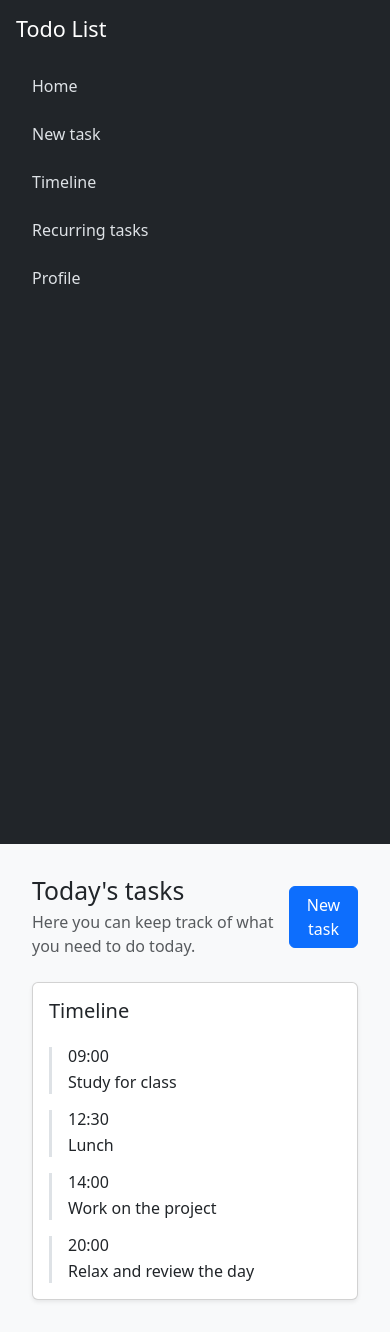
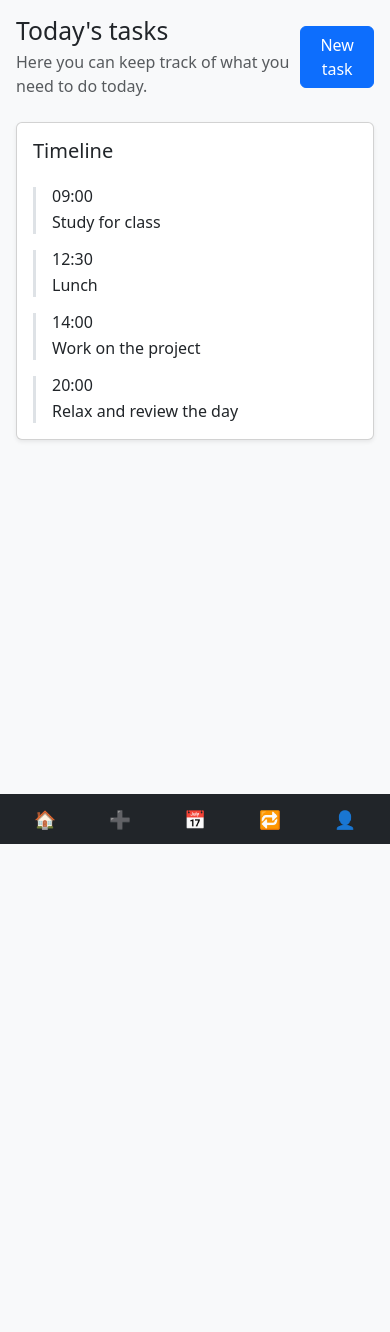
Before and after one commit to thiagoono/projeto-final-cs50, a Flask app: page / in a window 390 px wide. After the commit the page ends 844 px from the top, so only its background shows below. Run offline with Flask 3, Linux system fonts and the light colour scheme; a user stored in the database is signed in; some libraries are stand-ins or nearby versions.

Commit message:
Change the layout to create a bottom navigation bar instead of a sidebar for mobile users

```diff
--- a/templates/layout.html
+++ b/templates/layout.html
@@ -25,6 +25,38 @@
             .content {
                 padding: 2rem;
             }
+            .mobile-nav {
+                display: none;
+            }
+
+            @media (max-width: 767.98px) {
+                .sidebar {
+                    display: none !important;
+                }
+                .content {
+                    padding: 1rem 1rem 5.5rem;
+                }
+                .mobile-nav {
+                    display: flex;
+                    justify-content: space-around;
+                    align-items: center;
+                    position: fixed;
+                    left: 0;
+                    right: 0;
+                    bottom: 0;
+                    background-color: #212529;
+                    padding: 0.75rem 0.5rem;
+                    z-index: 1000;
+                }
+                .mobile-nav a {
+                    color: #dee2e6;
+                    text-decoration: none;
+                    font-size: 1.1rem;
+                }
+                .mobile-nav a:hover {
+                    color: white;
+                }
+            }
         </style>
     </head>
     <body>
@@ -51,6 +83,14 @@
                     </ul>
                 </nav>
 
+                <nav class="mobile-nav" aria-label="Mobile navigation">
+                    <a href="{{ url_for('index') }}" title="Home">🏠</a>
+                    <a href="{{ url_for('new_task') }}" title="New task">➕</a>
+                    <a href="{{ url_for('timeline') }}" title="Timeline">📅</a>
+                    <a href="{{ url_for('recurring_tasks') }}" title="Recurring tasks">🔁</a>
+                    <a href="{{ url_for('profile') }}" title="Profile">👤</a>
+                </nav>
+
                 <main class="col-md-9 col-lg-10 content">
                     {% block content %}{% endblock %}
                 </main>
```
Also changed, not shown: 2 other files.
